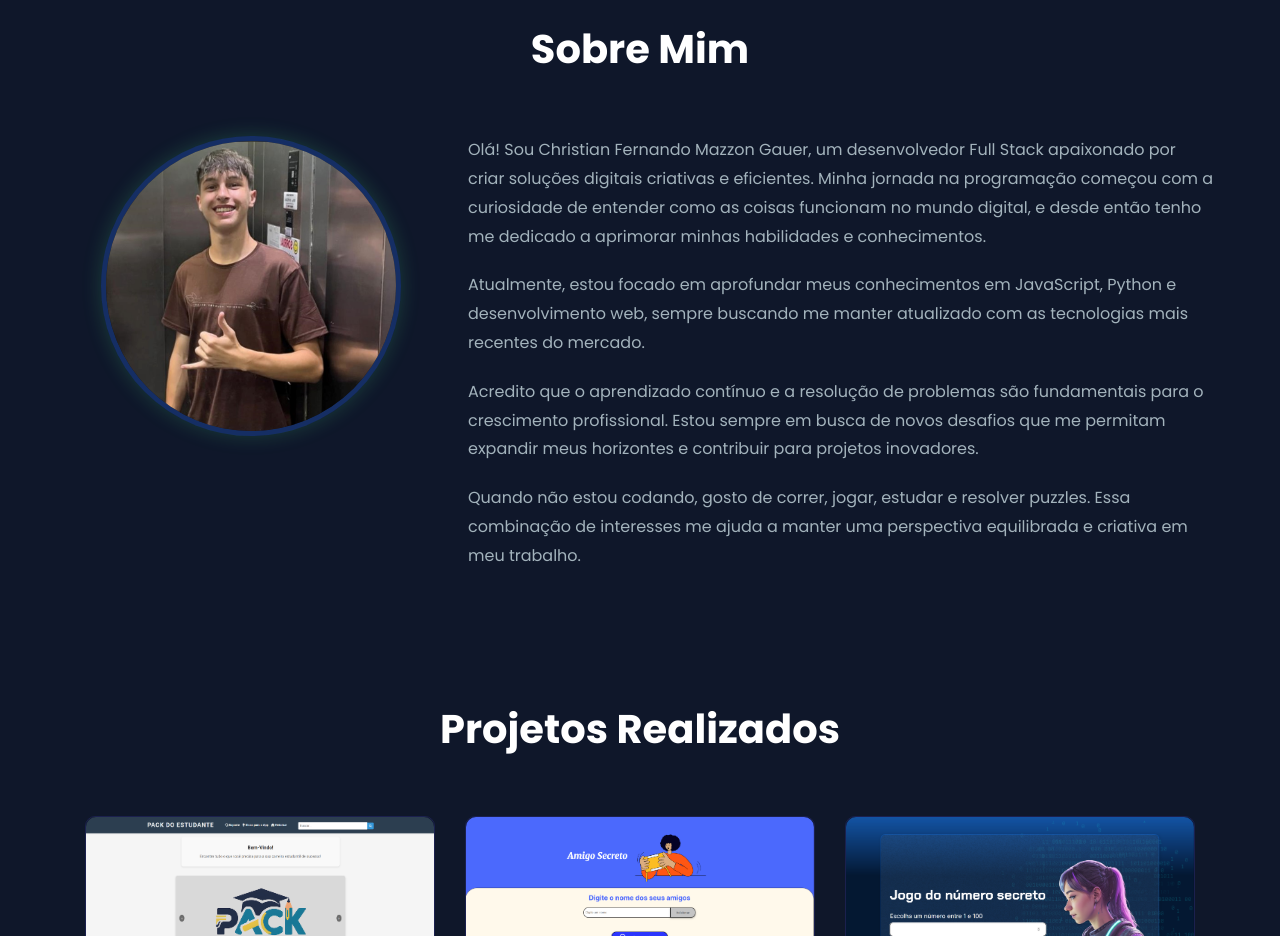
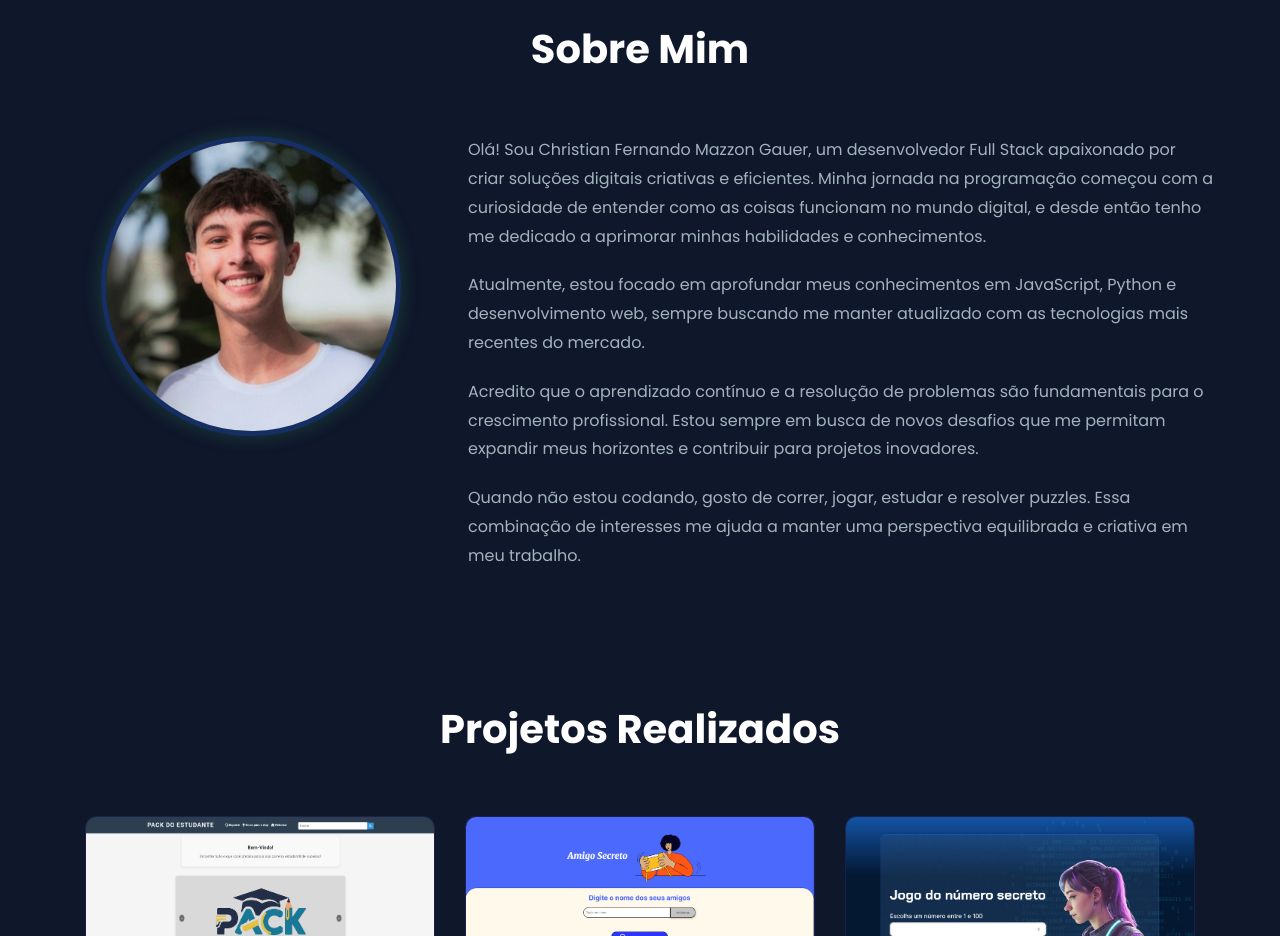
Before and after one commit to Chrisfer132/portfolio, a plain HTML site: page index.html in a window 1280 px wide. Shown: the part 1260-2196 px from the top of the page. Drawn offline with nearby package versions, Linux system fonts and the light colour scheme.

Commit message:
picture upgrade

```diff
--- a/index.html
+++ b/index.html
@@ -152,7 +152,7 @@
             <h2>Sobre Mim</h2>
             <div class="sobre-mim__container">
                 <div class="sobre-mim__imagem">
-                    <img src="assets/Profile-photo.jpg" alt="Foto de Christian Gauer">
+                    <img src="assets/Profile-photo.webp" alt="Foto de Christian Gauer">
                 </div>
                 <div class="sobre-mim__texto">
                     <p>Olá! Sou Christian Fernando Mazzon Gauer, um desenvolvedor Full Stack apaixonado por criar soluções digitais
```
Also changed, not shown: assets/Profile-photo.jpg (deleted), assets/Profile-photo.webp (added).
